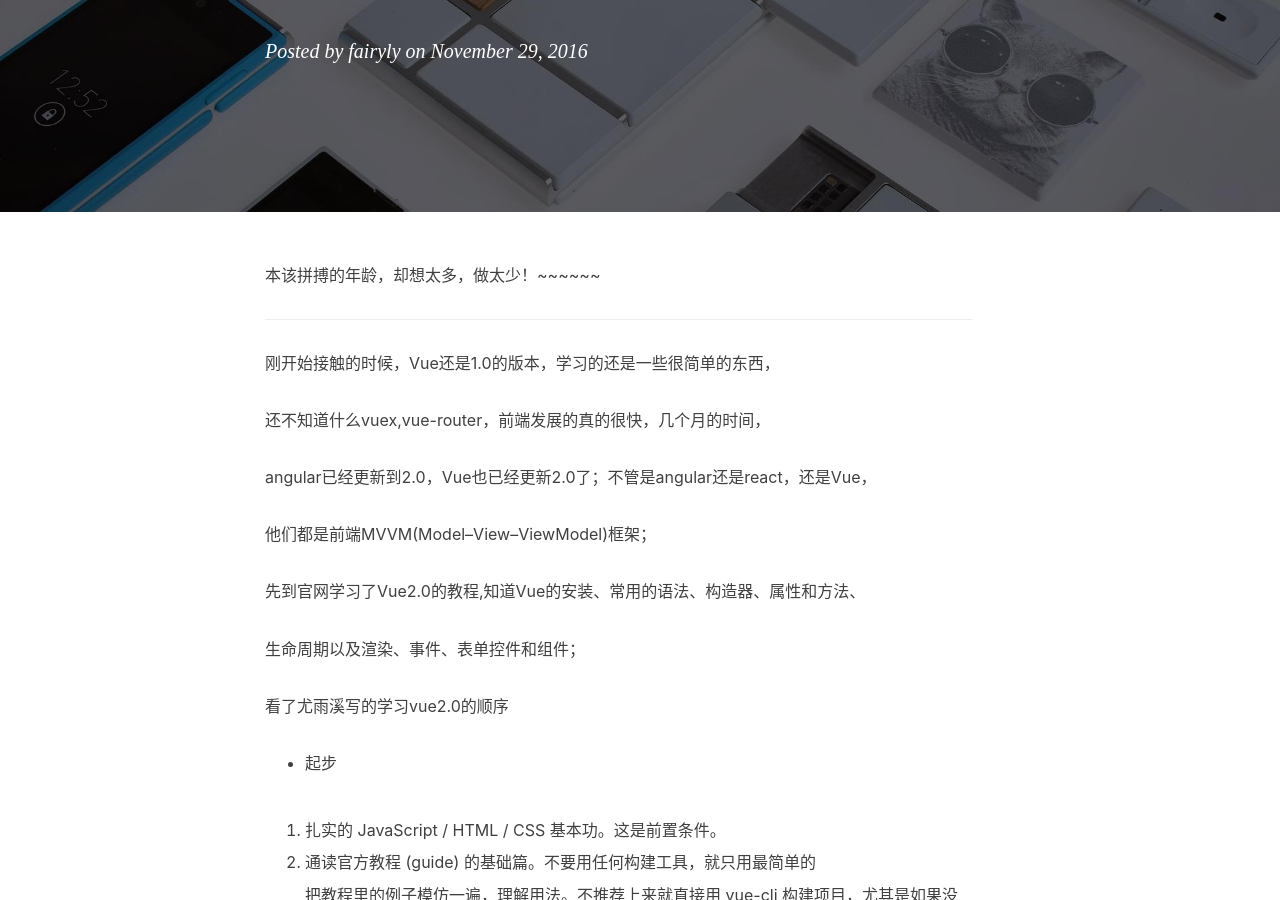
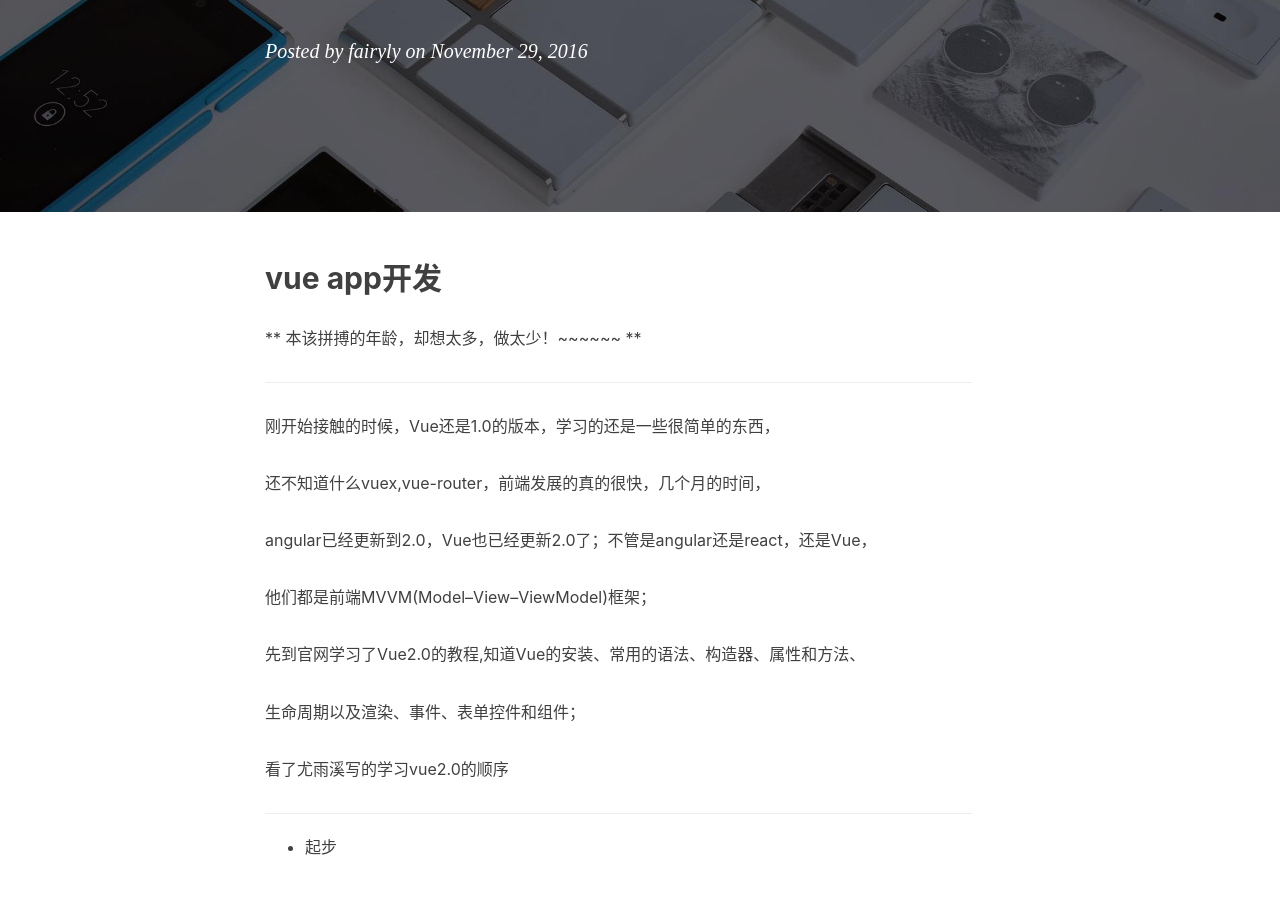
Before and after one commit to fairyly/myblog, a Jekyll site: the page built from _posts/2016-11-29-Vue-dev.markdown, in a window 1280 px wide and 900 px high, scrolled down 311 px. Built offline with Jekyll 4.4.1, drawn with Linux system fonts in a browser that asks for light colours; nearby versions of some CDN libraries; comment, search, counter and statistics services are not loaded.

Commit message:
Update 2016-11-29-Vue-dev.markdown

```diff
--- a/_posts/2016-11-29-Vue-dev.markdown
+++ b/_posts/2016-11-29-Vue-dev.markdown
@@ -11,8 +11,9 @@ tags:
     - vue程序
 ---
 
+## vue app开发
 
-本该拼搏的年龄，却想太多，做太少！~~~~~~
+** 本该拼搏的年龄，却想太多，做太少！~~~~~~ **
 
 ---
 
@@ -29,6 +30,8 @@ angular已经更新到2.0，Vue也已经更新2.0了；不管是angular还是rea
 生命周期以及渲染、事件、表单控件和组件；
 
 看了尤雨溪写的学习vue2.0的顺序
+
+---
 
 - 起步
 
@@ -54,6 +57,8 @@ angular已经更新到2.0，Vue也已经更新2.0了；不管是angular还是rea
     下面这些严格来说并不是 Vue 本身的内容，也不涵盖所有的前端工程化知识，
 
     但对于大型的 Vue 工程是前置条件，也是合格的『前端工程师』应当具备的知识。
+
+---
 
 - 前端生态/工程化
 
@@ -87,6 +92,8 @@ angular已经更新到2.0，Vue也已经更新2.0了；不管是angular还是rea
 
 但需要注意和 1.0 的不兼容之处。
 
+---
+
 - Vue 进阶
 
 1. 有了 Node 和 Webpack 的基础，可以通过 vue-cli 来搭建基于 Webpack ，
@@ -112,6 +119,7 @@ angular已经更新到2.0，Vue也已经更新2.0了；不管是angular还是rea
 作者：尤雨溪
 链接：https://zhuanlan.zhihu.com/p/23134551
 来源：知乎
+---
 
 ## 做了一个小demo,是在node环境中的，所以就用构建工具安装Vue-cli、mint-ui、vue-router、Vuex;
 
```
